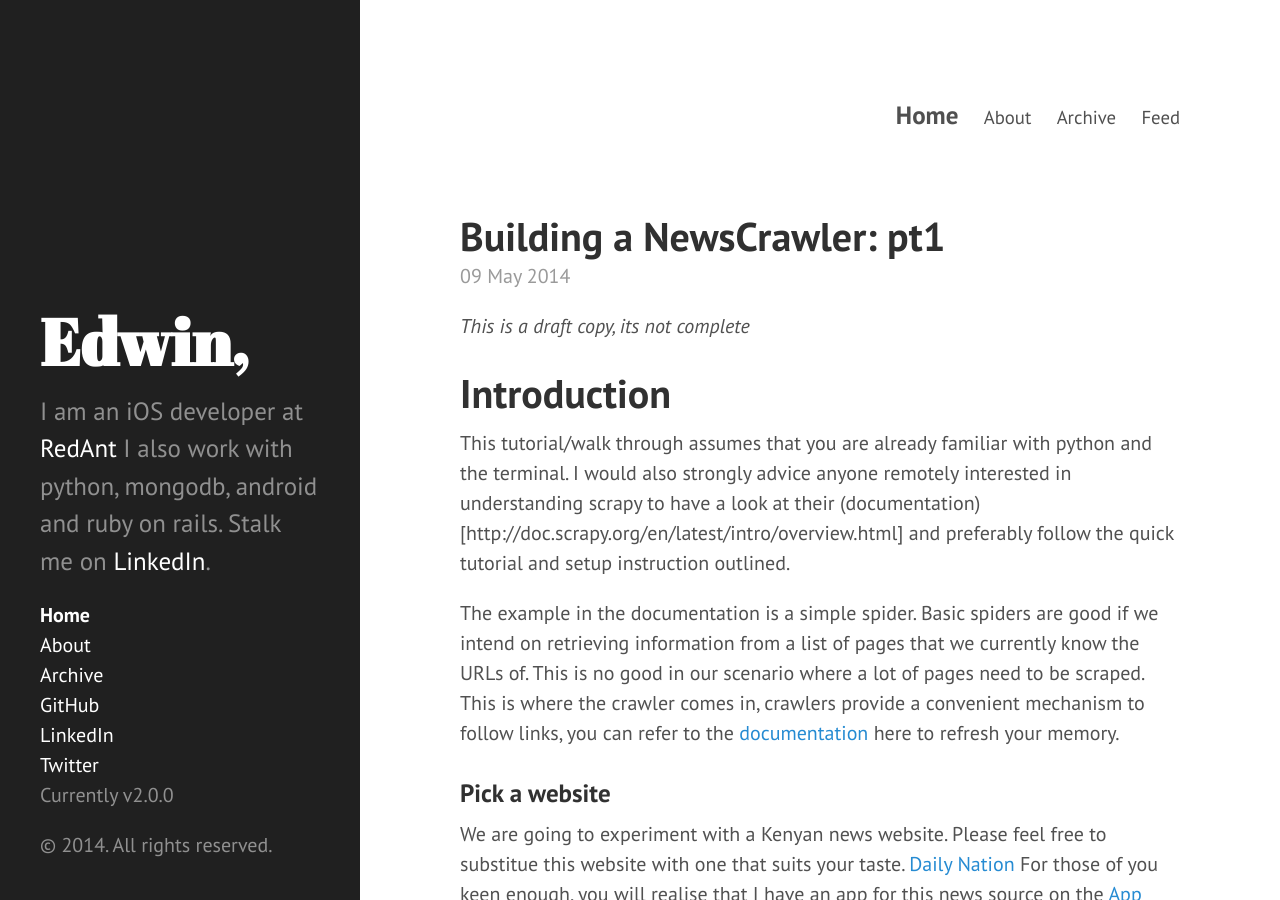
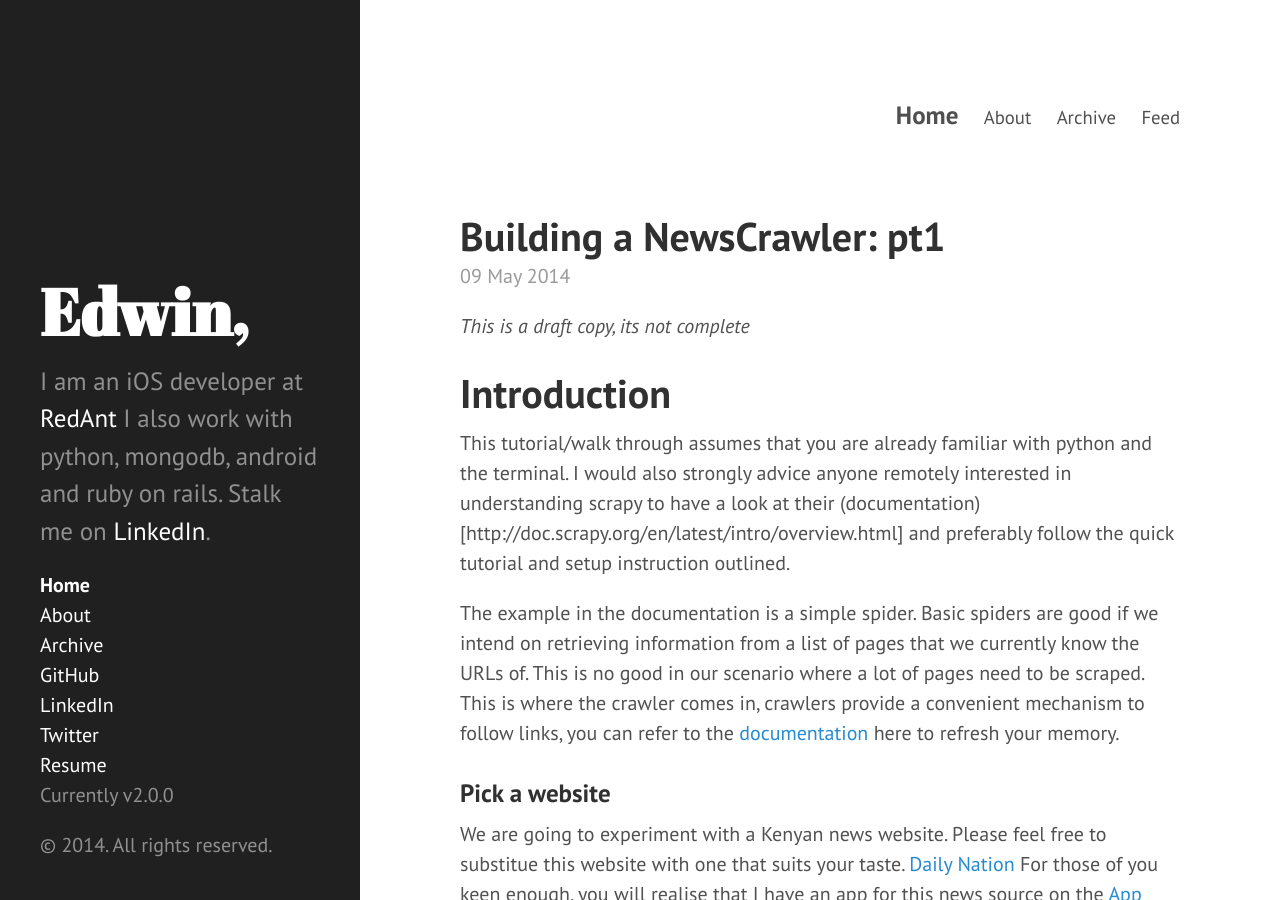
Before and after one commit to edwinbosire/edwinbosire.github.io, a Jekyll site: the page built from index.html, in a window 1280 px wide and 900 px high. Built offline with Jekyll 4.4.1, drawn with Linux system fonts in a browser that asks for light colours; the list of posts is cut into pages by our own code.

Commit message:
Added resume to sidebar

```diff
--- a/_config.yml
+++ b/_config.yml
@@ -10,6 +10,7 @@
 tagline:          'About me'
 description:      'I am an iOS developer at <a href="http://redant.com">RedAnt</a> I also work with python, mongodb, android and ruby on rails. Stalk me on <a href="uk.linkedin.com/in/edwinbosire/">LinkedIn</a>.'
 url:              http://twitter.com/edwinbosire
+resume:           '/resume.html'
 
 author:
   name:           'Edwin Bosire'
--- a/_includes/sidebar.html
+++ b/_includes/sidebar.html
@@ -29,6 +29,7 @@
       <li class="sidebar-nav-item"><a href="{{ site.github.repo }}">GitHub</a></li>
       <li class="sidebar-nav-item"><a href="{{ site.social.linkedin }}">LinkedIn</a></li>
       <li class="sidebar-nav-item"><a href="{{ site.social.twitter }}">Twitter</a></li>
+      <li class="sidebar-nav-item"><a href="{{ site.resume }}">Resume</a></li>
       <li class="sidebar-nav-item">Currently v{{ site.version }}</li>
     </ul>
 
```
